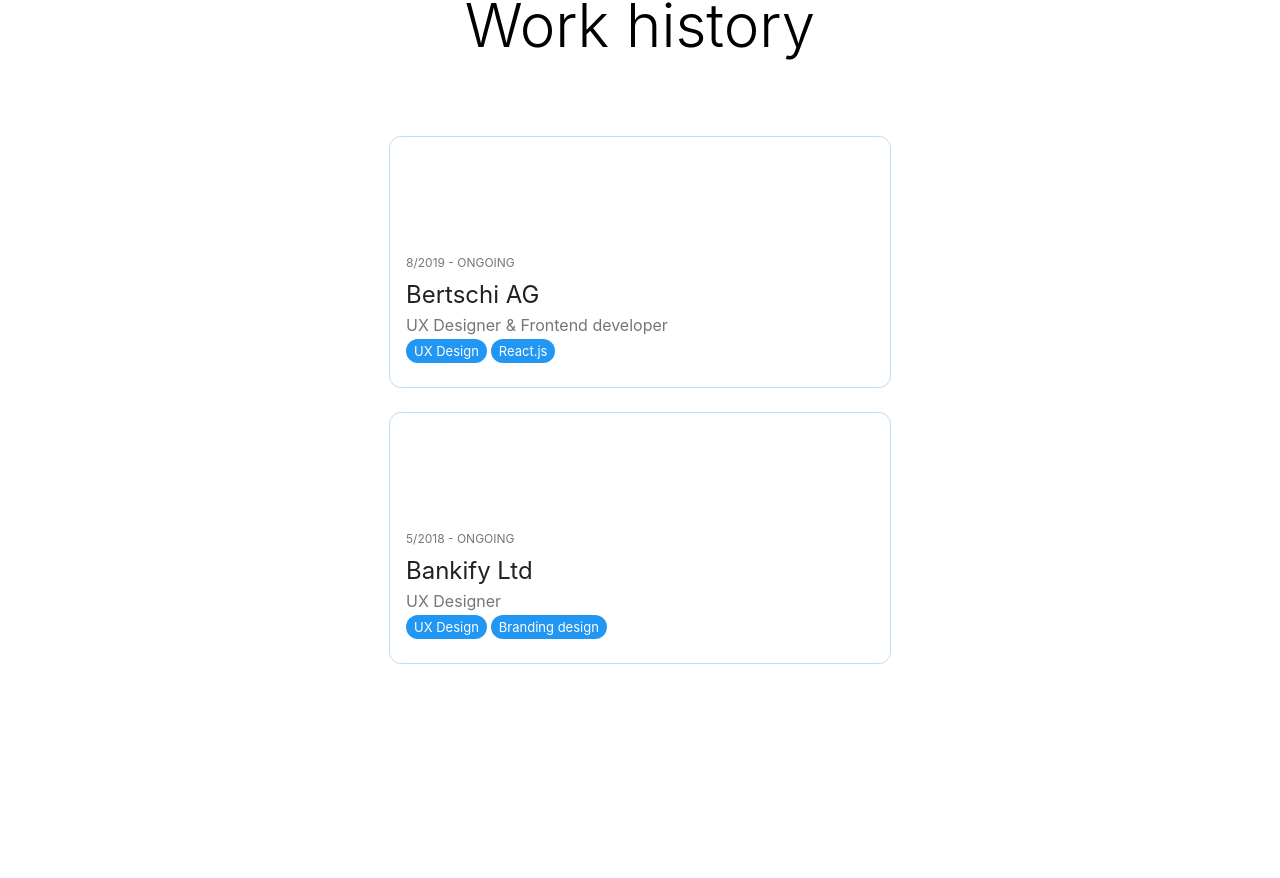
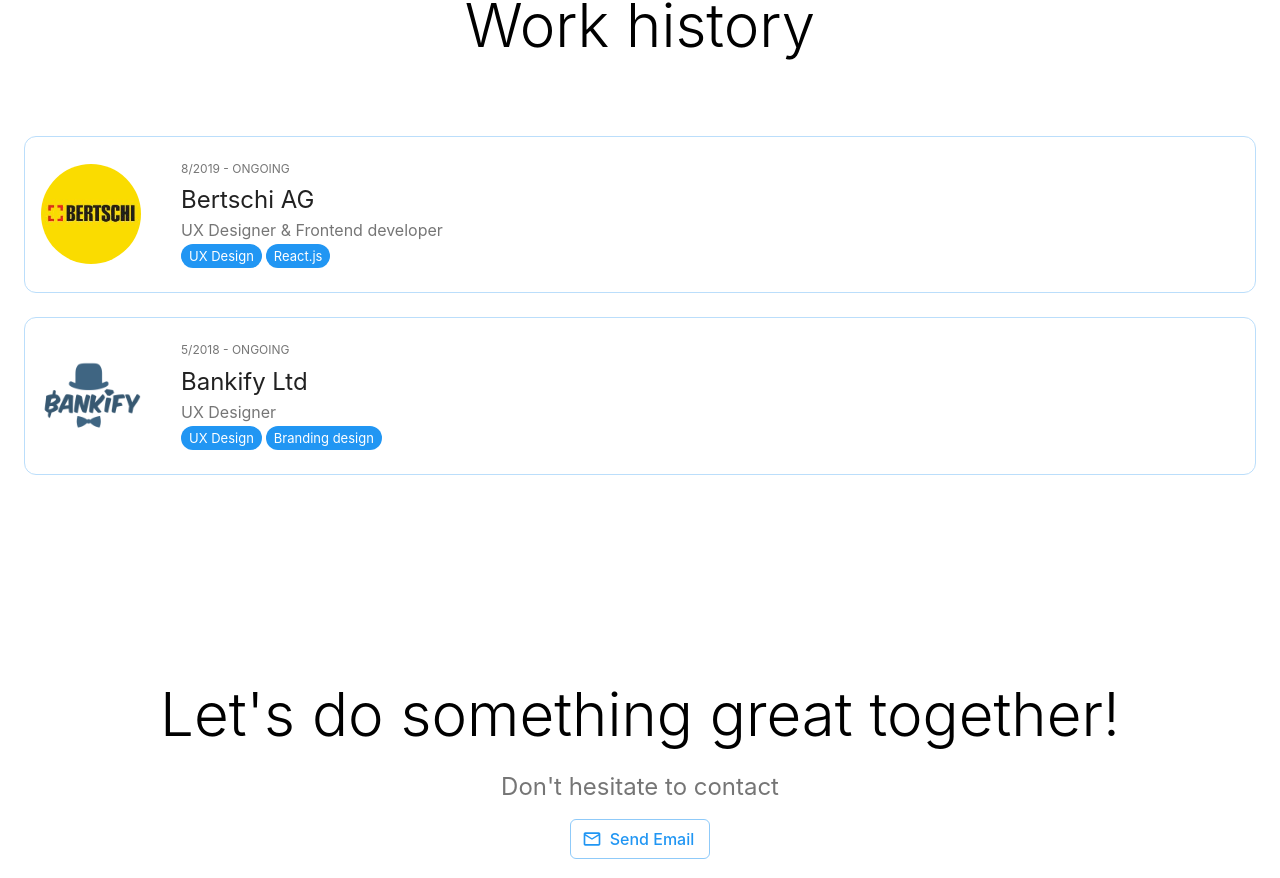
Before and after one commit to jsaarest/portfolio, a React (Create React App) app: page /#/ in a window 1280 px wide. Shown: the part 1520-2398 px from the top of the page. Built offline with nearby package versions, Linux system fonts and the light colour scheme.

Commit message:
Added company logos in work history

```diff
--- a/src/Content.js
+++ b/src/Content.js
@@ -10,6 +10,8 @@
 
 import DrinksterLogo from './images/logos/drinkster_logo_square.png';
 import DrinksterImage from './images/drinkster.png';
+
+import BertschiLogo from './images/logos/bertschi-squarelogo.png';
 
 import GroupPayments from './images/group-payments.png';
 
@@ -59,6 +61,7 @@
       startDate: '8/2019',
       endDate: 'Ongoing',
       tags: ['UX Design', 'React.js'],
+      avatar: BertschiLogo,
     },
     {
       id: 1,
@@ -68,6 +71,7 @@
       startDate: '5/2018',
       endDate: 'Ongoing',
       tags: ['UX Design', 'Branding design'],
+      avatar: BankifyLogo,
     }
   ]
 };
--- a/src/components/History/History.js
+++ b/src/components/History/History.js
@@ -5,6 +5,7 @@
 import CardContent from "@material-ui/core/CardContent";
 import Typography from "@material-ui/core/Typography";
 import Chip from '@material-ui/core/Chip';
+import Avatar from "@material-ui/core/Avatar";
 
 
 const useStyles = makeStyles((theme) => ({
@@ -17,8 +18,7 @@
     justifyContent:'center'
   },
   card: {
-    height: 250,
-    width: 500,
+    width: '100%',
     display: 'flex',
     flexDirection: 'column',
     justifyContent: 'flex-end',
@@ -30,6 +30,11 @@
   cardContent: {
     padding: theme.spacing(2),
   },
+  avatar: {
+    height: 'auto',
+    width: '100px',
+    marginLeft: theme.spacing(2)
+  }
 }));
 
 
@@ -43,8 +48,13 @@
       <Typography variant="h2" style={{margin:'75px 0px'}}>{content.title}</Typography>
         <Grid container spacing={3} direction="row" justify="center">
           {content.items.map((item, id, tags) =>
-            <Grid item xs={12} key={item.id} className={classes.cardContainer}>
+            <Grid item lg={12} md={12} xs={12}  key={item.id} className={classes.cardContainer}>
               <Card elevation={0} className={classes.card}>
+                <Grid container spacing={3} alignItems="center">
+                <Grid item>
+                  <Avatar className={classes.avatar} src={item.avatar}/>
+                </Grid>
+                <Grid item>
                 <CardContent>
                   <Typography variant="overline" color="textSecondary">{item.startDate} - {item.endDate} </Typography>
                   <Typography variant="h5">{item.name}</Typography>
@@ -53,6 +63,8 @@
                   <Chip style={{marginRight:'4px'}} color="primary" size="small" label={item.tags[0]}/>
                   <Chip style={{marginRight:'4px'}} color="primary" size="small" label={item.tags[1]}/>
                 </CardContent>
+                </Grid>
+                </Grid>
               </Card>
             </Grid>
           )}
```
Also changed, not shown: src/images/logos/bertschi-squarelogo.png (added).
